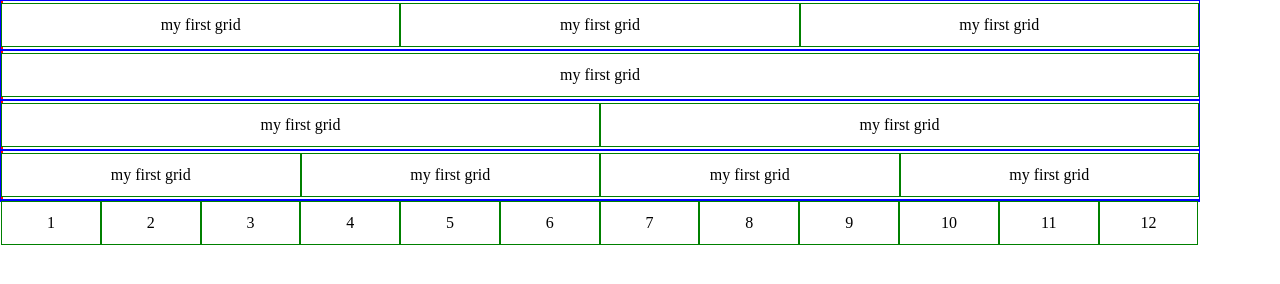
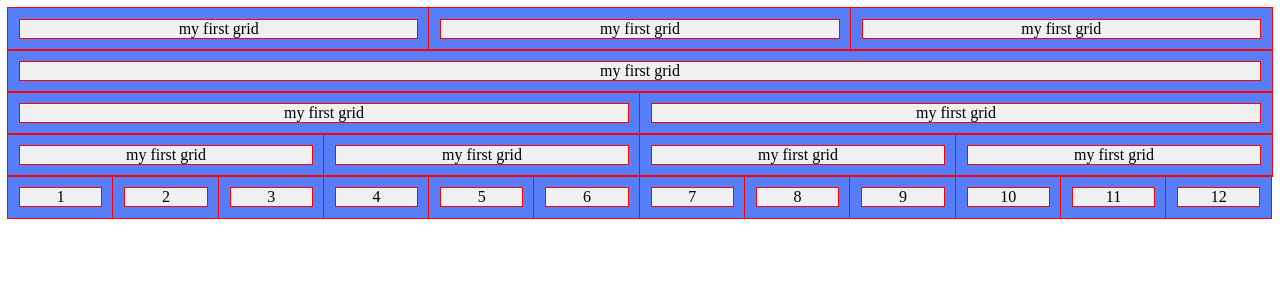
Before and after one commit to janas86/myGrid, a plain HTML site: page index.html in a window 1280 px wide. Drawn offline with Linux system fonts and the light colour scheme.

Commit message:
my first grid

```diff
--- a/css/style.css
+++ b/css/style.css
@@ -1,14 +1,18 @@
 * {
-  margin: 0;
-  padding: 0;
   box-sizing: border-box;
-  text-align: center;
 }
+
+@media (max-width: 550px) {
+[class*='col-'] {
+float: none;
+width: 100%;
+}
+}
+
 
 .kuba-container {
 width: 100%;
-max-width: 1200px;
-border: 1px solid blue;
+max-width: 1600px;
 }
 
 .kuba-row:before,
@@ -16,7 +20,6 @@ border: 1px solid blue;
   content: " ";
   display: table;
   clear: both;
-  border: 1px solid red;
 }
 
 [class*='col-'] {
@@ -24,53 +27,42 @@ border: 1px solid blue;
   min-height: 1px;
   width: 8.333%;
   padding: 12px;
-  border: 1px solid green;
+  background-color: #587DF8;
 }
 
-.col-1 {
-width: 8.33%;
+
+.col-1 {width: 8.33%;}
+
+.col-2 {width: 16.66%;}
+
+.col-3 {width: 25%;}
+
+.col-4 {width: 33.33%;}
+
+.col-5 {width: 41.66%;}
+
+.col-6 {width: 50%;}
+
+.col-7 {width: 58.33%;}
+
+.col-8 {width: 66.66%;}
+
+.col-9 {width: 75%;}
+
+.col-10 {width: 83,33%;}
+
+.col-11 {width: 91,66%;}
+
+.col-12 {width: 100%;}
+
+.outline, .outline *{
+        outline: 1px solid red;
 }
 
-.col-2 {
-width: 16.66%;
-}
-
-.col-3 {
-width: 25%;
-}
-
-.col-4 {
-width: 33.33%;
-}
-
-.col-5 {
-width: 41.66%;
-}
-
-.col-6 {
-width: 50%;
-}
-
-.col-7 {
-width: 58.33%;
-}
-
-.col-8 {
-width: 66.66%;
-}
-
-.col-9 {
-width: 75%:
-}
-
-.col-10 {
-width: 83,33%
-}
-
-.col-11 {
-width: 91,66%
-}
-
-.col-12 {
-width: 100%;
-}
+[class*='col-'] > p {
+    background-color: #f0f0f0;
+    padding: 0;
+    margin: 0;
+    text-align: center;
+    color: black;
+   }
--- a/index.html
+++ b/index.html
@@ -9,7 +9,7 @@
 </head>
 <body>
 
-  <div class="kuba-container">
+  <div class="kuba-container outline">
     <div class="kuba-row">
       <div class="col-4">
         <p>my first grid</p>
@@ -21,15 +21,11 @@
         <p>my first grid</p>
       </div>
     </div>
-  </div>
-  <div class="kuba-container">
     <div class="kuba-row">
       <div class="col-12">
         <p>my first grid</p>
       </div>
     </div>
-  </div>
-  <div class="kuba-container">
     <div class="kuba-row">
       <div class="col-6">
        <p>my first grid</p>
@@ -38,8 +34,6 @@
       <p>my first grid</p>
     </div>
    </div>
-  </div>
-  <div class="kuba-container">
     <div class="kuba-row">
       <div class="col-3">
         <p>my first grid</p>
@@ -54,8 +48,6 @@
         <p>my first grid</p>
       </div>
     </div>
-  </div>
-  <div class="kuba-container">
     <div row="kuba-row">
       <div class="col-1">
         <p>1</p>
@@ -95,6 +87,6 @@
       </div>
     </div>
   </div>
+
 </body>
-
 </html>
```
